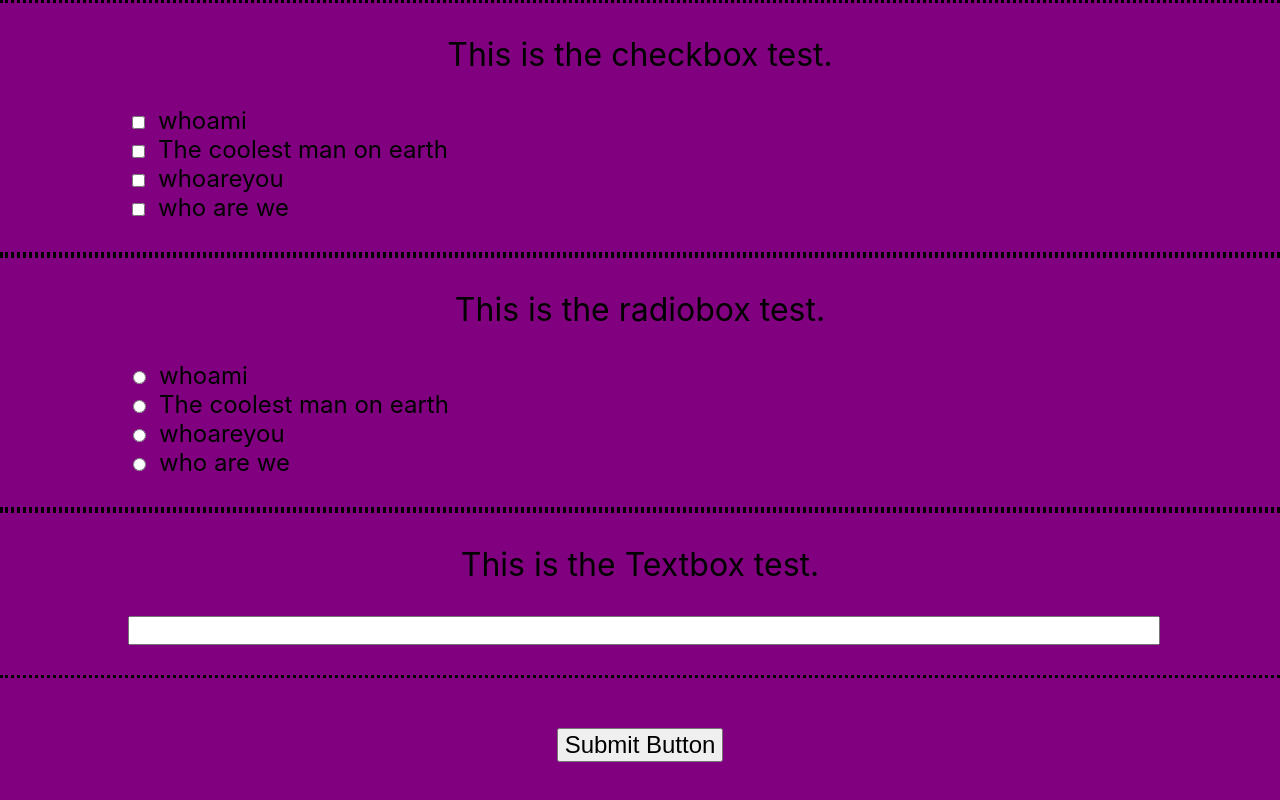
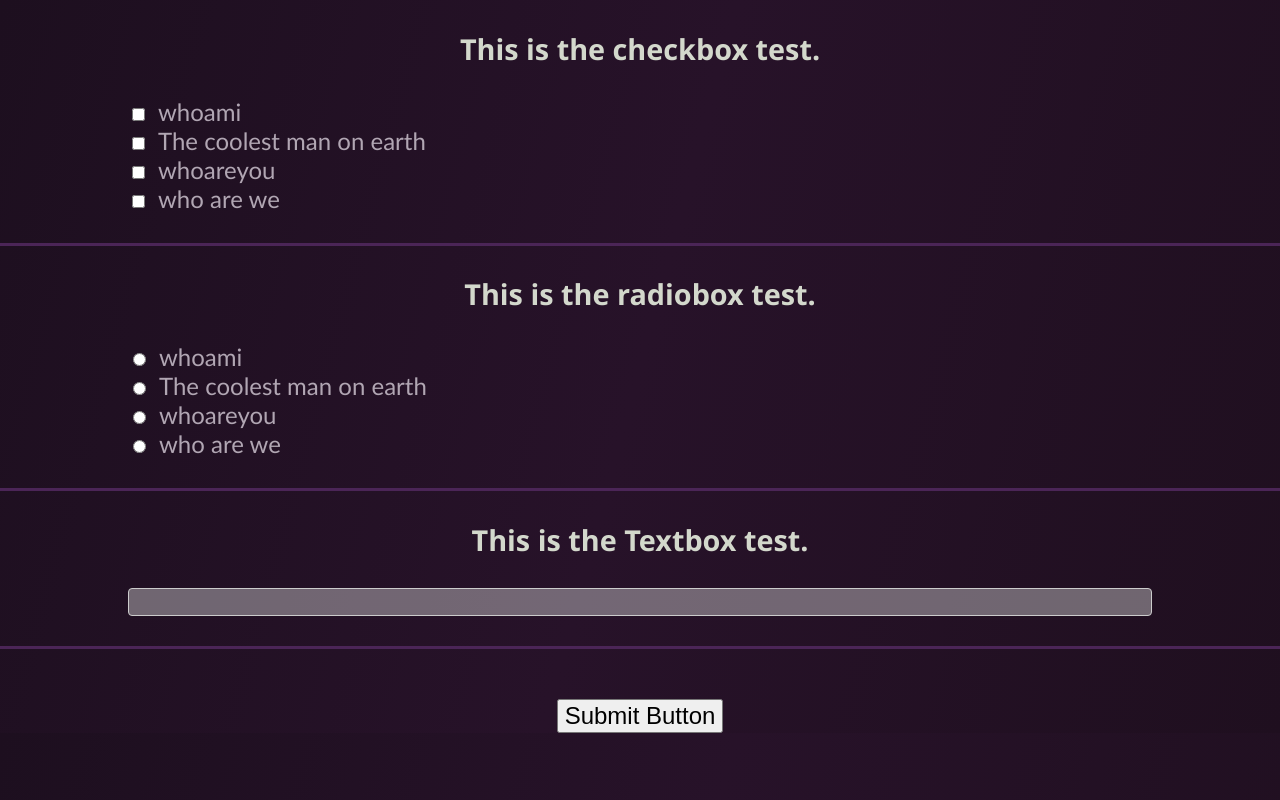
Before and after one commit to BigShotDEV/purple_scouter, a React (Create React App) app: page / in a window 1280 px wide. Built offline with nearby package versions, Linux system fonts and the light colour scheme.

Commit message:
improved looks

```diff
--- a/src/App.css
+++ b/src/App.css
@@ -1,3 +1,3 @@
 body {
-  background-color: purple;
+  background-image: linear-gradient(105deg, rgb(29, 15, 31), rgb(39, 18, 41), rgb(31, 15, 31));
 }
--- a/src/Componenets/CheckBox/check-box.css
+++ b/src/Componenets/CheckBox/check-box.css
@@ -1,21 +1,29 @@
 .check-box {
     border-width: 3px;
-    border-style: dotted;
+    border-style: solid;
+    border-top-style: none;
     border-left-style: none;
     border-right-style: none;
+
+    color: rgb(75, 37, 87);
 
     padding-bottom: 30px;
 }
 
 .check-box .title {
     text-align: center;
-    font-size: 2em;
+    font-size: 1.8em;
+    font-family: 'Segoe UI', Tahoma, Geneva, Verdana, sans-serif;
+    font-weight: 700;
+    color: rgb(211, 216, 204);
 }
 
 .check-box .option {
     margin: auto;
 
     font-size: 1.5em;
+    font-family: 'Trebuchet MS', 'Lucida Sans Unicode', 'Lucida Grande', 'Lucida Sans', Arial, sans-serif;
+    color: rgb(177, 166, 179);
     padding-left: 10%;
 }
 
--- a/src/Componenets/RadioBox/radio-box.css
+++ b/src/Componenets/RadioBox/radio-box.css
@@ -1,21 +1,29 @@
 .radio-box {
     border-width: 3px;
-    border-style: dotted;
+    border-style: solid;
+    border-top-style: none;
     border-left-style: none;
     border-right-style: none;
+
+    color: rgb(75, 37, 87);
 
     padding-bottom: 30px;
 }
 
 .radio-box .title {
     text-align: center;
-    font-size: 2em;
+    font-size: 1.8em;
+    font-family: 'Segoe UI', Tahoma, Geneva, Verdana, sans-serif;
+    font-weight: 700;
+    color: rgb(211, 216, 204);
 }
 
 .radio-box .option {
     margin: auto;
 
     font-size: 1.5em;
+    font-family: 'Trebuchet MS', 'Lucida Sans Unicode', 'Lucida Grande', 'Lucida Sans', Arial, sans-serif;
+    color: rgb(177, 166, 179);
     padding-left: 10%;
 }
 
--- a/src/Componenets/TextBox/text-box.css
+++ b/src/Componenets/TextBox/text-box.css
@@ -1,20 +1,32 @@
 .text-box {
     border-width: 3px;
-    border-style: dotted;
+    border-style: solid;
+    border-top-style: none;
     border-left-style: none;
     border-right-style: none;
+
+    color: rgb(75, 37, 87);
 
     padding-bottom: 30px;
 }
 
 .text-box .title {
     text-align: center;
-    font-size: 2em;
+    font-size: 1.8em;
+    font-family: 'Segoe UI', Tahoma, Geneva, Verdana, sans-serif;
+    font-weight: 700;
+    color: rgb(211, 216, 204);
 }
 
 .text-box .text {
     margin-left: 10%;
     width: 80%;
-    height: 23px;
+    height: 28px;
+    display: inline-block;
+    border: 1px solid #ccc;
+    border-radius: 4px;
+    box-sizing: border-box;
+    background-color: rgba(231, 231, 231, 0.4);
+    color: black;
 
 }
```
